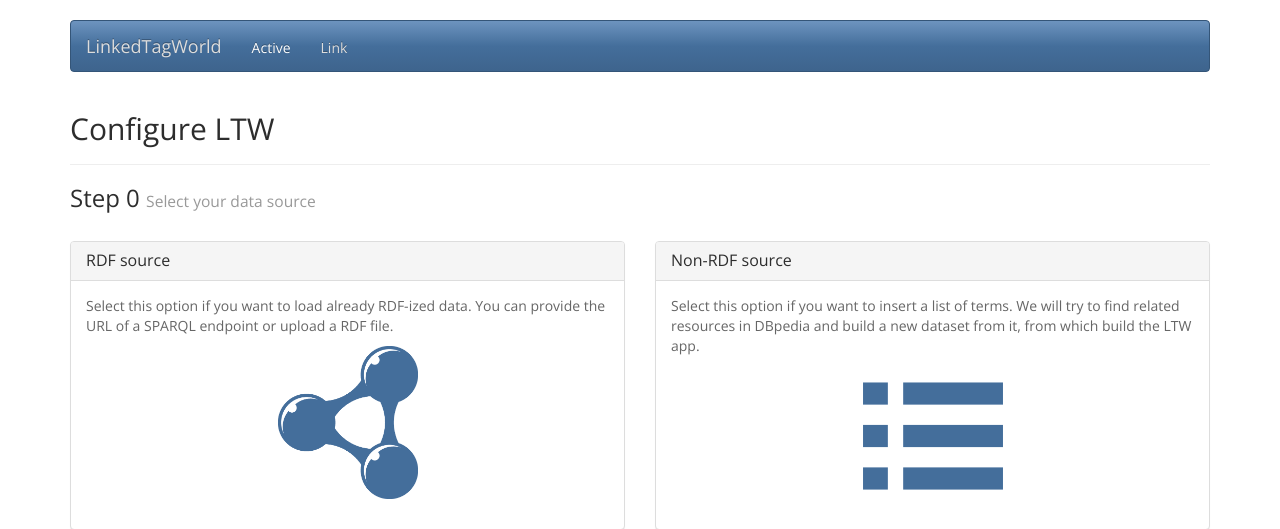
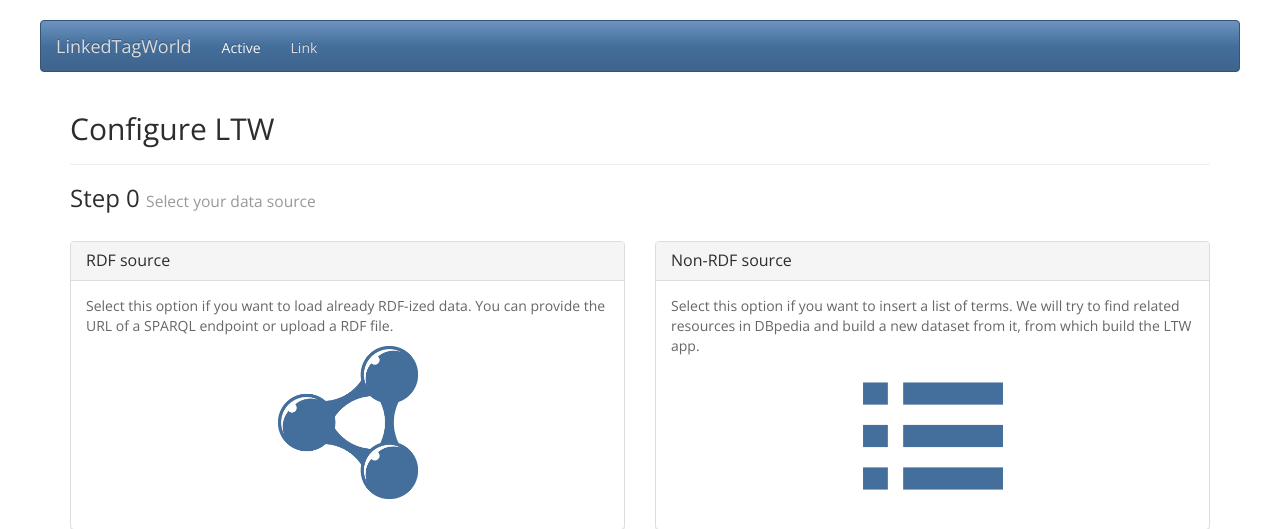
Before and after one commit to memaldi/linked-tag-world, a Flask app: page /configure/ in a window 1280 px wide. Shown: the top 529 px of the page. Run offline with Flask 2, Linux system fonts and the light colour scheme; parts of the project's set-up code (start-up, migrations or seed data) failed here and were passed over; some libraries are stand-ins or nearby versions.

Commit message:
Minor style changes

```diff
--- a/ltwserver/ltwserver/static/css/style.css
+++ b/ltwserver/ltwserver/static/css/style.css
@@ -51,3 +51,8 @@ body {
     width: 1170px;
   }
 }
+
+.navbar {
+  margin-left: -30px;
+  margin-right: -30px;
+}
```
